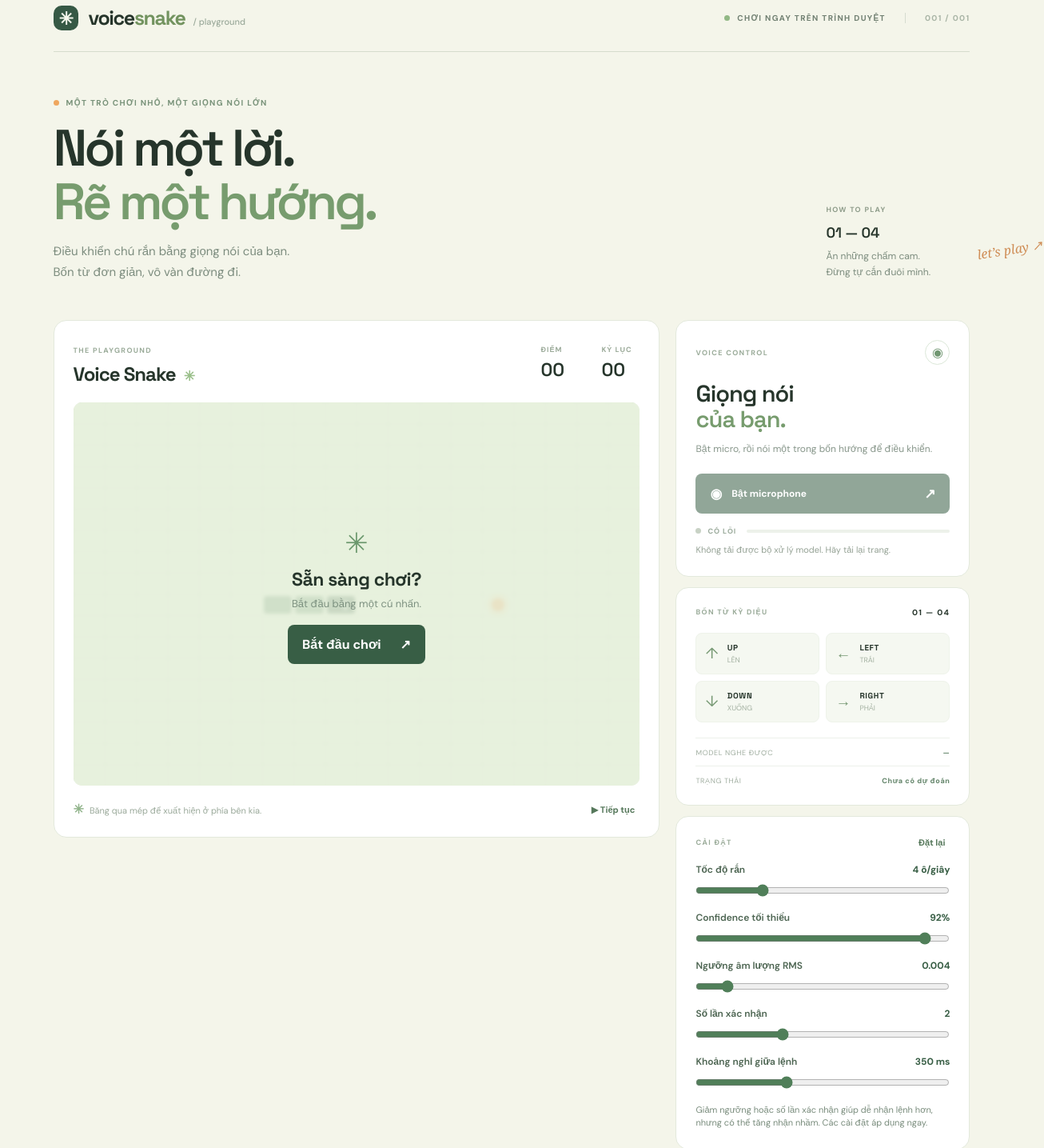
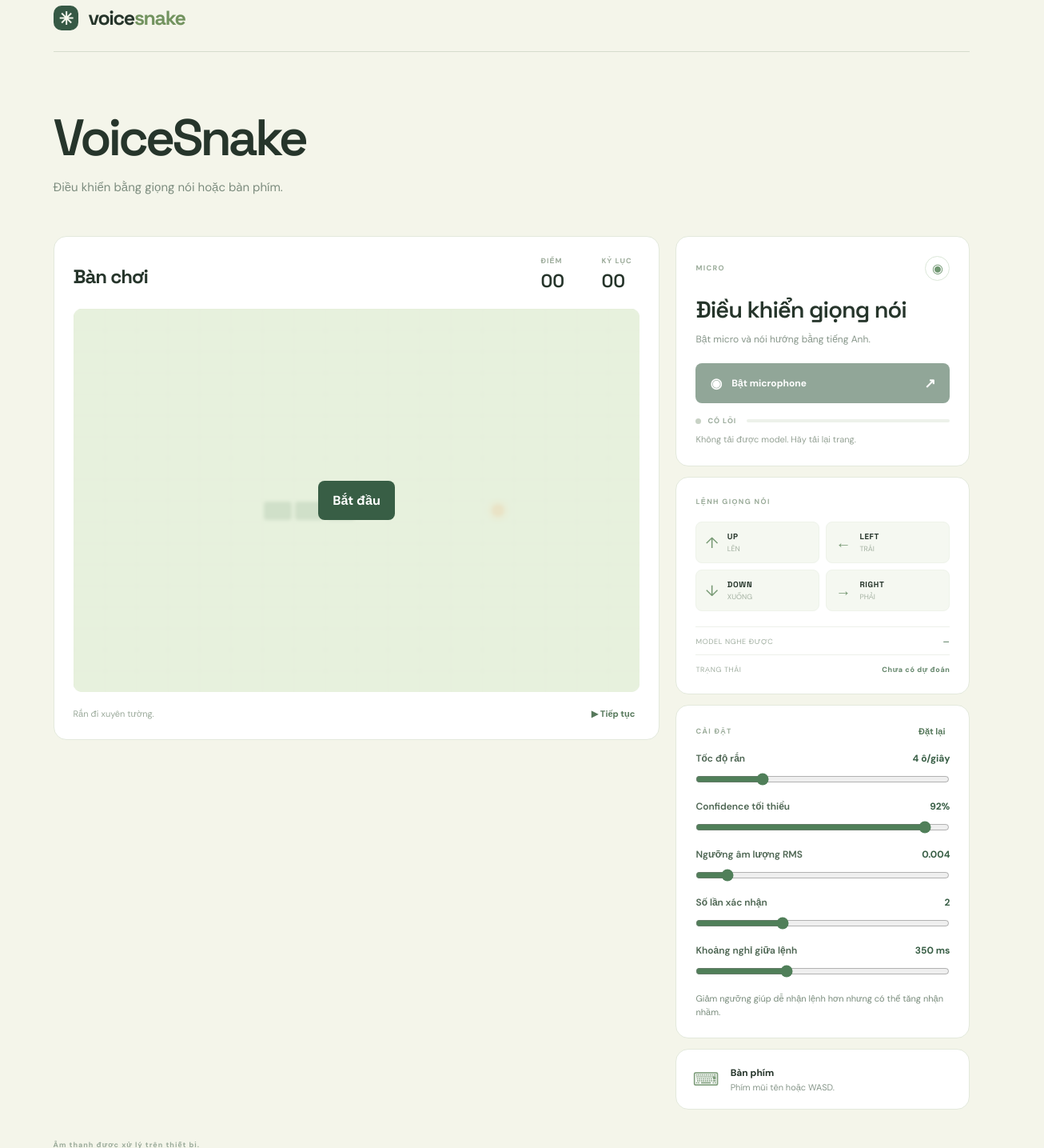
Before and after one commit to nktsagd/snake, a Next.js app: page / in a window 1280 px wide. Shown: the part 20-1455 px from the top of the page at 80% size, 1306 px wide, since content can reach past the window. Built offline with nearby package versions, Linux system fonts and the light colour scheme.

Commit message:
Simplify game copy

```diff
--- a/app/layout.tsx
+++ b/app/layout.tsx
@@ -2,8 +2,8 @@ import type { Metadata } from "next";
 import "./style.css";
 
 export const metadata: Metadata = {
-  title: "VoiceSnake — Say it. Play it.",
-  description: "A little snake game controlled by your voice, running in your browser.",
+  title: "VoiceSnake",
+  description: "Trò chơi rắn điều khiển bằng giọng nói.",
 };
 
 export default function RootLayout({ children }: Readonly<{ children: React.ReactNode }>) {
--- a/app/page.tsx
+++ b/app/page.tsx
@@ -13,7 +13,7 @@ export default function Home() {
   const [game, setGame] = useState(initialGame);
   const [playing, setPlaying] = useState(false);
   const [voice, setVoice] = useState<VoiceStatus>("loading");
-  const [detail, setDetail] = useState("Đang tải model nhận giọng nói…");
+  const [detail, setDetail] = useState("Đang tải model…");
   const [last, setLast] = useState("—");
   const [confidence, setConfidence] = useState(0);
   const [latency, setLatency] = useState<number | null>(null);
@@ -43,7 +43,7 @@ export default function Home() {
     const saved = Number(localStorage.getItem("voicesnake-best")) || 0; setBest(saved);
     const w = new Worker(new URL("../lib/inference.worker.ts", import.meta.url)); worker.current = w;
     w.onmessage = e => {
-      if (e.data.type === "ready") { setVoice("ready"); setDetail("Model sẵn sàng trên thiết bị của bạn."); }
+      if (e.data.type === "ready") { setVoice("ready"); setDetail("Model sẵn sàng."); }
       if (e.data.type === "error") {
         if (e.data.id !== undefined && e.data.id !== generation.current) return;
         busy.current = false; enabled.current = false; audio.current?.stream.getTracks().forEach(t => t.stop());
@@ -58,11 +58,11 @@ export default function Home() {
         const index = probs.indexOf(Math.max(...probs)); const label = LABELS[index];
         setLast(label); setConfidence(probs[index]); setLatency(e.data.ms);
         const command = playingRef.current ? detector.current.update(label, probs[index], active.current, performance.now()) : null;
-        setDecision(!playingRef.current ? "Game đang tạm dừng" : !active.current ? "Đã hết tiếng nói" : index >= 4 ? `Bỏ qua: ${label}` : probs[index] < settingsRef.current.threshold ? "Dưới ngưỡng confidence" : command ? `Đã nhận: ${command.toUpperCase()}` : "Đang xác nhận / chờ lệnh mới");
+        setDecision(!playingRef.current ? "Đang tạm dừng" : !active.current ? "Không có tiếng nói" : index >= 4 ? `Bỏ qua: ${label}` : probs[index] < settingsRef.current.threshold ? "Dưới ngưỡng confidence" : command ? `Đã nhận: ${command.toUpperCase()}` : "Chờ xác nhận");
         if (command && playingRef.current) steer(command);
       }
     };
-    w.onerror = () => { enabled.current = false; setVoice("error"); setDetail("Không tải được bộ xử lý model. Hãy tải lại trang."); };
+    w.onerror = () => { enabled.current = false; setVoice("error"); setDetail("Không tải được model. Hãy tải lại trang."); };
     w.postMessage({ type: "load" });
     return () => { enabled.current = false; w.terminate(); audio.current?.stream.getTracks().forEach(t => t.stop()); void audio.current?.context.close(); };
   }, [steer]);
@@ -90,7 +90,7 @@ export default function Home() {
     detector.current = new Detector(settingsRef.current.threshold, settingsRef.current.confirmations, settingsRef.current.cooldown);
     const current = audio.current; audio.current = null;
     if (current) { current.worklet.disconnect(); current.source.disconnect(); current.stream.getTracks().forEach(t => t.stop()); void current.context.close(); }
-    filled.current = 0; buffer.current.fill(0); setLevel(0); setVoice("ready"); setDetail("Micro đã tắt. Bật lại khi bạn sẵn sàng.");
+    filled.current = 0; buffer.current.fill(0); setLevel(0); setVoice("ready"); setDetail("Micro đã tắt.");
   }, []);
 
   const startVoice = async () => {
@@ -123,7 +123,7 @@ export default function Home() {
           busy.current = true; const copy = buffer.current.slice(); worker.current.postMessage({ type: "infer", id: generation.current, samples: copy }, [copy.buffer]);
         }
       };
-      await context.resume(); setVoice("listening"); setDetail("Đang lắng nghe. Nói một hướng bằng tiếng Anh.");
+      await context.resume(); setVoice("listening"); setDetail("Đang nghe.");
     } catch (error) {
       stream?.getTracks().forEach(t => t.stop()); if (context) void context.close(); enabled.current = false;
       setVoice("ready"); setDetail(`Không mở được micro: ${error instanceof Error ? error.message : String(error)}`);
@@ -132,26 +132,26 @@ export default function Home() {
   const restart = () => { setGame(initialGame()); setPlaying(true); };
   const statusText = voice === "listening" ? "ĐANG LẮNG NGHE" : voice === "loading" ? "ĐANG TẢI MODEL" : voice === "error" ? "CÓ LỖI" : "MIC ĐANG TẮT";
   return <main className="page">
-    <header className="topbar"><a href="#" className="brand"><span className="brand-mark">✳</span> voice<span>snake</span><i> / playground</i></a><div className="top-right"><span className="live-dot"/> CHƠI NGAY TRÊN TRÌNH DUYỆT <span className="top-index">001 / 001</span></div></header>
-    <section className="intro"><div><div className="eyebrow"><span className="mini-dot"/> MỘT TRÒ CHƠI NHỎ, MỘT GIỌNG NÓI LỚN</div><h1>Nói một lời.<br/><em>Rẽ một hướng.</em></h1><p>Điều khiển chú rắn bằng giọng nói của bạn.<br/>Bốn từ đơn giản, vô vàn đường đi.</p></div><div className="intro-note"><span>HOW TO PLAY</span><b>01 — 04</b><p>Ăn những chấm cam.<br/>Đừng tự cắn đuôi mình.</p><span className="scribble">let’s play ↗</span></div></section>
-    <section className="workspace"><div className="board-card"><div className="board-header"><div><span className="section-label">THE PLAYGROUND</span><h2>Voice Snake <span>✳</span></h2></div><div className="scoreboard"><div><small>ĐIỂM</small><b>{String(game.score).padStart(2, "0")}</b></div><div><small>KỶ LỤC</small><b>{String(best).padStart(2, "0")}</b></div></div></div>
+    <header className="topbar"><a href="#" className="brand"><span className="brand-mark">✳</span> voice<span>snake</span></a></header>
+    <section className="intro"><div><h1>VoiceSnake</h1><p>Điều khiển bằng giọng nói hoặc bàn phím.</p></div></section>
+    <section className="workspace"><div className="board-card"><div className="board-header"><div><h2>Bàn chơi</h2></div><div className="scoreboard"><div><small>ĐIỂM</small><b>{String(game.score).padStart(2, "0")}</b></div><div><small>KỶ LỤC</small><b>{String(best).padStart(2, "0")}</b></div></div></div>
       <div className="board-wrap"><div className="board" role="group" aria-label={`Bàn chơi, điểm ${game.score}${game.over ? ", kết thúc" : ""}`}>
         {game.snake.map((part, i) => <div key={`${part.x}-${part.y}`} className={`snake ${i === 0 ? "head " + game.direction : ""}`} style={{ left: `${part.x / SIZE * 100}%`, top: `${part.y / SIZE * 100}%`, width: `${100 / SIZE}%`, height: `${100 / SIZE}%` }}>{i === 0 && <><i/><i/></>}</div>)}
         <div className="food" style={{ left: `${(game.food.x + .5) / SIZE * 100}%`, top: `${(game.food.y + .5) / SIZE * 100}%` }} />
-        {!playing && !game.over && <div className="board-overlay"><span className="overlay-icon">✳</span><b>Sẵn sàng chơi?</b><p>Bắt đầu bằng một cú nhấn.</p><button className="primary" onClick={() => setPlaying(true)}>Bắt đầu chơi <span>↗</span></button></div>}
-        {game.over && <div className="board-overlay"><span className="overlay-icon">✳</span><b>{game.won ? "Bạn đã chiến thắng!" : "Ôi, va vào đuôi rồi!"}</b><p>Điểm của bạn: {game.score}</p><button className="primary" onClick={restart}>Chơi lại <span>↗</span></button></div>}
-      </div></div><div className="board-footer"><span><b>✳</b> Băng qua mép để xuất hiện ở phía bên kia.</span><button className="text-button" onClick={() => game.over ? restart() : setPlaying(p => !p)}>{game.over ? "↻ Chơi lại" : playing ? "Ⅱ Tạm dừng" : "▶ Tiếp tục"}</button></div></div>
-      <aside className="side"><div className="voice-card"><div className="card-top"><span className="section-label">VOICE CONTROL</span><span className="round-icon">◉</span></div><h3>Giọng nói<br/><em>của bạn.</em></h3><p>Bật micro, rồi nói một trong bốn hướng để điều khiển.</p><button className={`mic-button ${voice === "listening" ? "on" : ""}`} onClick={startVoice} disabled={voice === "loading" || voice === "error"}><span>◉</span>{voice === "listening" ? "Tắt microphone" : "Bật microphone"}<b>{voice === "listening" ? "×" : "↗"}</b></button><div className="status"><span className={`status-dot ${voice === "listening" ? "active" : ""}`}/>{statusText}<div className="meter"><i style={{ width: `${level * 100}%` }}/></div></div><div className="voice-detail" aria-live="polite">{detail}</div></div>
-      <div className="commands-card"><div className="card-top"><span className="section-label">BỐN TỪ KỲ DIỆU</span><span className="muted">01 — 04</span></div><div className="command-grid">{directions.map(d => <div className="command" key={d}><span>{arrows[d]}</span><div><b>{d.toUpperCase()}</b><small>{({ up: "LÊN", left: "TRÁI", down: "XUỐNG", right: "PHẢI" })[d]}</small></div></div>)}</div><div className="diagnostic"><span>MODEL NGHE ĐƯỢC</span><b>{last.toUpperCase()} {last !== "—" && `${Math.round(confidence * 100)}%`}</b></div><div className="diagnostic"><span>TRẠNG THÁI</span><b>{decision}</b></div>{latency !== null && <div className="diagnostic"><span>INFERENCE</span><b>{latency.toFixed(0)} ms</b></div>}</div>
+        {!playing && !game.over && <div className="board-overlay"><button className="primary" onClick={() => setPlaying(true)}>Bắt đầu</button></div>}
+        {game.over && <div className="board-overlay"><b>{game.won ? "Chiến thắng" : "Kết thúc"}</b><p>Điểm: {game.score}</p><button className="primary" onClick={restart}>Chơi lại</button></div>}
+      </div></div><div className="board-footer"><span>Rắn đi xuyên tường.</span><button className="text-button" onClick={() => game.over ? restart() : setPlaying(p => !p)}>{game.over ? "↻ Chơi lại" : playing ? "Ⅱ Tạm dừng" : "▶ Tiếp tục"}</button></div></div>
+      <aside className="side"><div className="voice-card"><div className="card-top"><span className="section-label">MICRO</span><span className="round-icon">◉</span></div><h3>Điều khiển giọng nói</h3><p>Bật micro và nói hướng bằng tiếng Anh.</p><button className={`mic-button ${voice === "listening" ? "on" : ""}`} onClick={startVoice} disabled={voice === "loading" || voice === "error"}><span>◉</span>{voice === "listening" ? "Tắt microphone" : "Bật microphone"}<b>{voice === "listening" ? "×" : "↗"}</b></button><div className="status"><span className={`status-dot ${voice === "listening" ? "active" : ""}`}/>{statusText}<div className="meter"><i style={{ width: `${level * 100}%` }}/></div></div><div className="voice-detail" aria-live="polite">{detail}</div></div>
+      <div className="commands-card"><div className="card-top"><span className="section-label">LỆNH GIỌNG NÓI</span></div><div className="command-grid">{directions.map(d => <div className="command" key={d}><span>{arrows[d]}</span><div><b>{d.toUpperCase()}</b><small>{({ up: "LÊN", left: "TRÁI", down: "XUỐNG", right: "PHẢI" })[d]}</small></div></div>)}</div><div className="diagnostic"><span>MODEL NGHE ĐƯỢC</span><b>{last.toUpperCase()} {last !== "—" && `${Math.round(confidence * 100)}%`}</b></div><div className="diagnostic"><span>TRẠNG THÁI</span><b>{decision}</b></div>{latency !== null && <div className="diagnostic"><span>INFERENCE</span><b>{latency.toFixed(0)} ms</b></div>}</div>
       <div className="settings-card"><div className="card-top"><span className="section-label">CÀI ĐẶT</span><button className="text-button" onClick={() => setSettings(defaults)}>Đặt lại</button></div>
         <label>Tốc độ rắn <output>{settings.speed} ô/giây</output><input type="range" min="2" max="10" step="1" value={settings.speed} onChange={e => setSettings(s => ({ ...s, speed: Number(e.target.value) }))}/></label>
         <label>Confidence tối thiểu <output>{Math.round(settings.threshold * 100)}%</output><input type="range" min="0.1" max="0.99" step="0.01" value={settings.threshold} onChange={e => setSettings(s => ({ ...s, threshold: Number(e.target.value) }))}/></label>
         <label>Ngưỡng âm lượng RMS <output>{settings.energy.toFixed(3)}</output><input type="range" min="0.001" max="0.03" step="0.001" value={settings.energy} onChange={e => setSettings(s => ({ ...s, energy: Number(e.target.value) }))}/></label>
         <label>Số lần xác nhận <output>{settings.confirmations}</output><input type="range" min="1" max="4" step="1" value={settings.confirmations} onChange={e => setSettings(s => ({ ...s, confirmations: Number(e.target.value) }))}/></label>
         <label>Khoảng nghỉ giữa lệnh <output>{settings.cooldown} ms</output><input type="range" min="0" max="1000" step="50" value={settings.cooldown} onChange={e => setSettings(s => ({ ...s, cooldown: Number(e.target.value) }))}/></label>
-        <p>Giảm ngưỡng hoặc số lần xác nhận giúp dễ nhận lệnh hơn, nhưng có thể tăng nhận nhầm. Các cài đặt áp dụng ngay.</p>
+        <p>Giảm ngưỡng giúp dễ nhận lệnh hơn nhưng có thể tăng nhận nhầm.</p>
       </div>
-      <div className="keyboard-card"><span>⌨</span><div><b>Thích dùng bàn phím?</b><p>Dùng phím mũi tên hoặc W A S D.</p></div></div><div className="touch-controls" aria-label="Điều khiển cảm ứng">{directions.map(d => <button key={d} aria-label={d} onClick={() => steer(d)}>{arrows[d]}</button>)}</div></aside></section>
-    <footer><span>✳ VOICESNAKE <i>— made for curious voices.</i></span><span>ÂM THANH ĐƯỢC XỬ LÝ TRÊN THIẾT BỊ CỦA BẠN.</span></footer>
+      <div className="keyboard-card"><span>⌨</span><div><b>Bàn phím</b><p>Phím mũi tên hoặc WASD.</p></div></div><div className="touch-controls" aria-label="Điều khiển cảm ứng">{directions.map(d => <button key={d} aria-label={d} onClick={() => steer(d)}>{arrows[d]}</button>)}</div></aside></section>
+    <footer>Âm thanh được xử lý trên thiết bị.</footer>
   </main>;
 }
```
